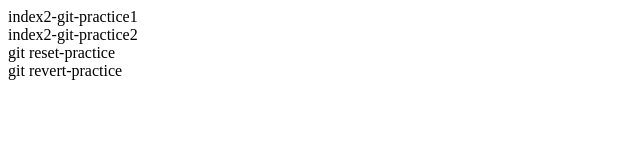
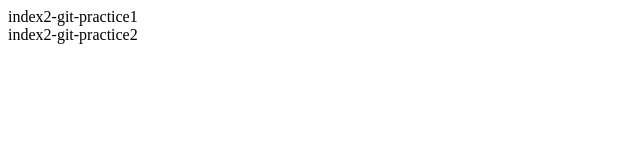
Before and after one commit to Egyh/git-practice, a plain HTML site: page index2.html in a window 1280 px wide. Shown: the whole page, without its empty margins (0-640 px from the left). Drawn offline with Linux system fonts and the light colour scheme.

Commit message:
Revert "add: git revertの練習"
This reverts commit 6c41e58c4000efe383c69568200ab021180e8335.

```diff
--- a/index2.html
+++ b/index2.html
@@ -8,7 +8,5 @@
 <body>
     <div>index2-git-practice1</div>
     <div>index2-git-practice2</div>
-    <div>git reset-practice</div>
-    <div>git revert-practice</div>
 </body>
 </html>
```
